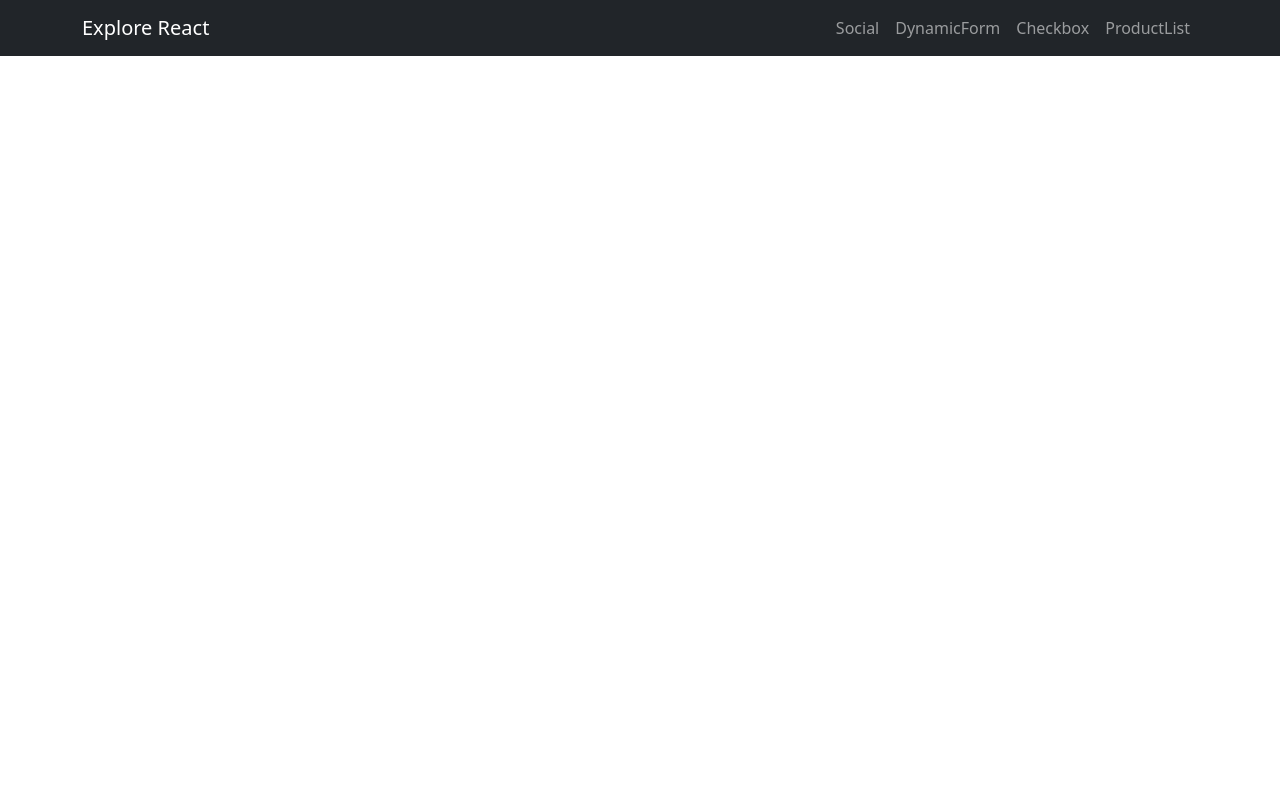
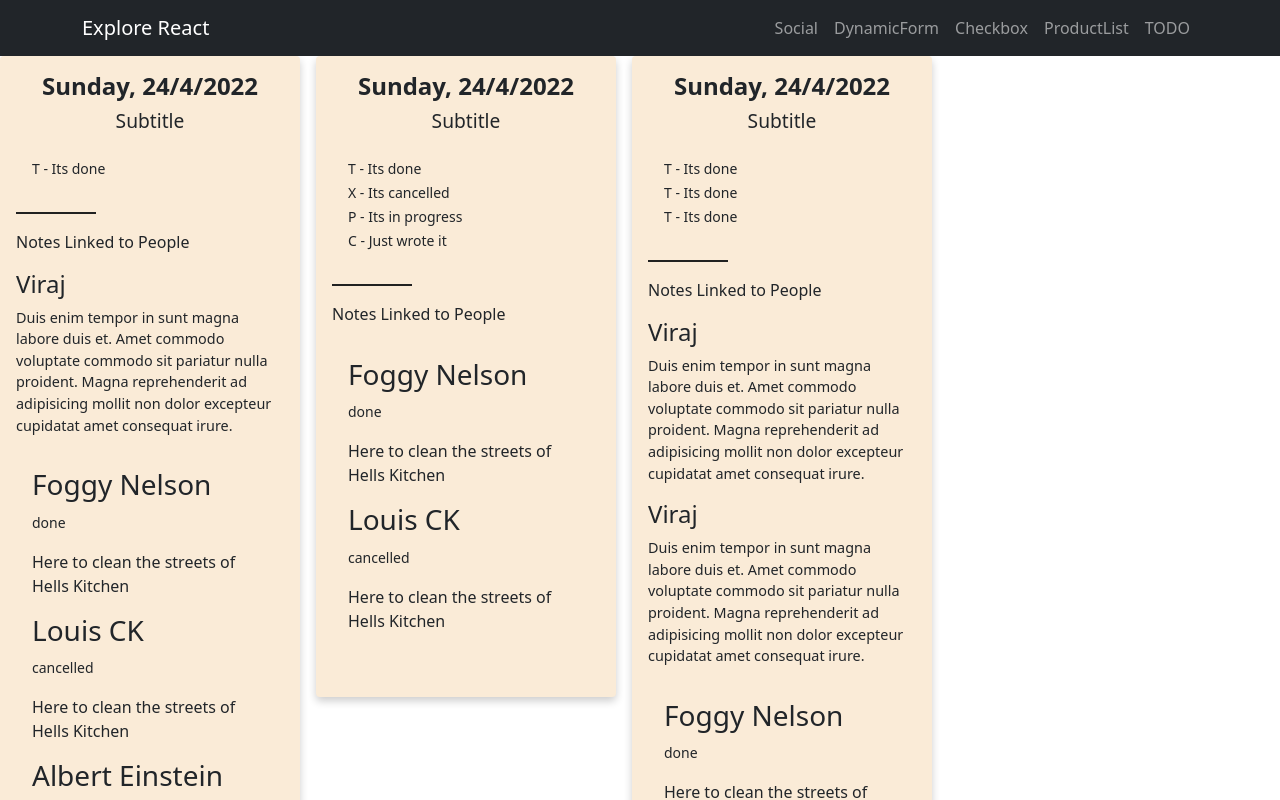
Before and after one commit to Mdromi/Full-Stack-Army, a React (Vite) app in the folder 33.Understand The Data From A Different Perspective/: page /todo in a window 1280 px wide. Shown: the top 800 px of the page. Built offline with nearby package versions, Linux system fonts and the light colour scheme.

Commit message:
lecture37 create todo app

```diff
--- a/33.Understand The Data From A Different Perspective/src/App.css
+++ b/33.Understand The Data From A Different Perspective/src/App.css
@@ -1,41 +1,74 @@
-#root {
-  max-width: 1280px;
-  margin: 0 auto;
-  padding: 2rem;
+
+body {
+  font-family: Arial, Helvetica, sans-serif;
+  color: #212121;
+}
+
+.day-card {
+  width: 300px;
+  padding: 1rem;
+  background-color: antiquewhite;
+  border-radius: 0.25rem;
+  box-shadow: 0 4px 8px 0 rgba(0, 0, 0, 0.2);
+}
+
+.title {
+  font-size: 1.5rem;
+  font-weight: 600;
   text-align: center;
 }
 
-.logo {
-  height: 6em;
-  padding: 1.5em;
-  will-change: filter;
-}
-.logo:hover {
-  filter: drop-shadow(0 0 2em #646cffaa);
-}
-.logo.react:hover {
-  filter: drop-shadow(0 0 2em #61dafbaa);
+.sub-title {
+  font-size: 1.2rem;
+  font-weight: 500;
+  text-align: center;
+  margin-top: 0.5rem;
 }
 
-@keyframes logo-spin {
-  from {
-    transform: rotate(0deg);
-  }
-  to {
-    transform: rotate(360deg);
-  }
+.tag-ul {
+  padding: 1rem;
 }
 
-@media (prefers-reduced-motion: no-preference) {
-  a:nth-of-type(2) .logo {
-    animation: logo-spin infinite 20s linear;
-  }
+.tag-ul li {
+  list-style-type: none;
 }
 
-.card {
-  padding: 2em;
+.line {
+  width: 5rem;
+  height: 2px;
+  background-color: #212121;
 }
 
-.read-the-docs {
-  color: #888;
+.notes {
+  line-height: 1.5;
+  margin-top: 1rem;
 }
+
+.comments {
+  margin-top: 1rem;
+}
+
+.comment-item h3 {
+  font-weight: 600;
+  font-size: 1.2rem;
+}
+.comment-item p {
+  font-size: 0.9rem;
+  margin-top: 0.5rem;
+}
+
+.tasks {
+  margin-top: 1rem;
+  padding: 1rem;
+}
+
+.tasks li {
+  list-style-type: none;
+  margin-bottom: 0.5rem;
+}
+
+.cards-group {
+  display: flex;
+  align-items: flex-start;
+  gap: 1rem;
+}
--- a/33.Understand The Data From A Different Perspective/src/App.jsx
+++ b/33.Understand The Data From A Different Perspective/src/App.jsx
@@ -1,7 +1,6 @@
 import React from "react";
-import DynamicForm from "./components/dynamic-form/DynamicForm";
 import Routers from "./components/router/Routers";
-import Social from "./components/social/Social";
+import './App.css'
 
 const App = () => {
   return (
--- /dev/null
+++ b/33.Understand The Data From A Different Perspective/src/components/Lecture-37/Todo.module.css
@@ -0,0 +1,79 @@
+* {
+    margin: 0;
+    padding: 0;
+    box-sizing: border-box;
+}
+
+body {
+    font-family: Arial, Helvetica, sans-serif;
+    color: #212121;
+}
+
+.day-card {
+    width: 300px;
+    padding: 1rem;
+    background-color: antiquewhite;
+    border-radius: 0.25rem;
+    box-shadow: 0 4px 8px 0 rgba(0, 0, 0, 0.2);
+}
+
+.title {
+    font-size: 1.5rem;
+    font-weight: 600;
+    text-align: center;
+}
+
+.sub-title {
+    font-size: 1.2rem;
+    font-weight: 500;
+    text-align: center;
+    margin-top: 0.5rem;
+}
+
+.tag-ul {
+    padding: 1rem;
+}
+
+.tag-ul li {
+    list-style-type: none;
+}
+
+.line {
+    width: 5rem;
+    height: 2px;
+    background-color: #212121;
+}
+
+.notes {
+    line-height: 1.5;
+    margin-top: 1rem;
+}
+
+.comments {
+    margin-top: 1rem;
+}
+
+.comment-item h3 {
+    font-weight: 600;
+    font-size: 1.2rem;
+}
+.comment-item p {
+    font-size: 0.9rem;
+    margin-top: 0.5rem;
+}
+
+.tasks {
+    margin-top: 1rem;
+    padding: 1rem;
+}
+
+.tasks li {
+    list-style-type: none;
+    margin-bottom: 0.5rem;
+}
+
+.cards-group {
+    display: flex;
+    align-items: flex-start;
+    gap: 1rem;
+}
--- /dev/null
+++ b/33.Understand The Data From A Different Perspective/src/components/Lecture-37/todo.jsx
@@ -0,0 +1,233 @@
+import React from 'react';
+
+const tasks = [
+    {
+        id: 'unique_id_001',
+        subtitle: 'Subtitle',
+        createdAt: '2022-04-24T18:04:42.792Z',
+        tags: [
+            {
+                id: 'tag-001',
+                text: 'Its done',
+                icon: 'T',
+            },
+        ],
+        comments: [
+            {
+                id: 'comment-id-001',
+                user: {
+                    avatar: 'xyz.com',
+                    name: 'Viraj',
+                    id: 'user-id-001',
+                },
+                text: 'Duis enim tempor in sunt magna labore duis et. Amet commodo voluptate commodo sit pariatur nulla proident. Magna reprehenderit ad adipisicing mollit non dolor excepteur cupidatat amet consequat irure.',
+            },
+        ],
+        tasks: [
+            {
+                id: 'task-001',
+                title: 'Foggy Nelson',
+                text: 'Here to clean the streets of Hells Kitchen',
+                status: 'done',
+            },
+            {
+                id: 'task-002',
+                title: 'Louis CK',
+                text: 'Here to clean the streets of Hells Kitchen',
+                status: 'cancelled',
+            },
+            {
+                id: 'task-003',
+                title: 'Albert Einstein',
+                text: 'Here to clean the streets of Hells Kitchen',
+                status: 'progress',
+            },
+            {
+                id: 'task-004',
+                title: 'Albert Einstein',
+                text: 'Here to clean the streets of Hells Kitchen',
+                status: 'progress',
+            },
+        ],
+    },
+    {
+        id: 'unique_id_002',
+        subtitle: 'Subtitle',
+        createdAt: '2022-04-24T18:04:42.792Z',
+        tags: [
+            {
+                id: 'tag-001',
+                text: 'Its done',
+                icon: 'T',
+            },
+            {
+                id: 'tag-002',
+                text: 'Its cancelled',
+                icon: 'X',
+            },
+            {
+                id: 'tag-003',
+                text: 'Its in progress',
+                icon: 'P',
+            },
+            {
+                id: 'tag-004',
+                text: 'Just wrote it',
+                icon: 'C',
+            },
+        ],
+        comments: [],
+        tasks: [
+            {
+                id: 'task-001',
+                title: 'Foggy Nelson',
+                text: 'Here to clean the streets of Hells Kitchen',
+                status: 'done',
+            },
+            {
+                id: 'task-002',
+                title: 'Louis CK',
+                text: 'Here to clean the streets of Hells Kitchen',
+                status: 'cancelled',
+            },
+        ],
+    },
+    {
+        id: 'unique_id_003',
+        subtitle: 'Subtitle',
+        createdAt: '2022-04-24T18:04:42.792Z',
+        tags: [
+            {
+                id: 'tag-001',
+                text: 'Its done',
+                icon: 'T',
+            },
+            {
+                id: 'tag-001',
+                text: 'Its done',
+                icon: 'T',
+            },
+            {
+                id: 'tag-001',
+                text: 'Its done',
+                icon: 'T',
+            },
+        ],
+        comments: [
+            {
+                id: 'comment-id-001',
+                user: {
+                    avatar: 'xyz.com',
+                    name: 'Viraj',
+                    id: 'user-id-001',
+                },
+                text: 'Duis enim tempor in sunt magna labore duis et. Amet commodo voluptate commodo sit pariatur nulla proident. Magna reprehenderit ad adipisicing mollit non dolor excepteur cupidatat amet consequat irure.',
+            },
+            {
+                id: 'comment-id-002',
+                user: {
+                    avatar: 'xyz.com',
+                    name: 'Viraj',
+                    id: 'user-id-001',
+                },
+                text: 'Duis enim tempor in sunt magna labore duis et. Amet commodo voluptate commodo sit pariatur nulla proident. Magna reprehenderit ad adipisicing mollit non dolor excepteur cupidatat amet consequat irure.',
+            },
+        ],
+        tasks: [
+            {
+                id: 'task-001',
+                title: 'Foggy Nelson',
+                text: 'Here to clean the streets of Hells Kitchen',
+                status: 'done',
+            },
+        ],
+    },
+];
+
+function getDay(dateStr) {
+    const date = new Date(dateStr).getDay();
+    const days = [
+        'Sunday',
+        'Monday',
+        'Tuesday',
+        'Wednesday',
+        'Thursday',
+        'Friday',
+        'Saturday',
+    ];
+
+    return days[date];
+}
+
+function formatDate(dateStr) {
+    const date = new Date(dateStr);
+    return `${date.getDate()}/${date.getMonth() + 1}/${date.getFullYear()}`;
+}
+
+
+const TagListItem = ({tag}) => {
+    return(
+        <li key={tag.id}><small>{tag.icon} - {tag.text}</small></li>
+    )
+}
+
+const CommentListItem = ({comment}) => {
+    return(
+        <div className='comment-item' key={comment.id} >
+            <h4>{comment.user.name}</h4>
+            <p>{comment.text}</p>
+        </div>
+    )
+}
+
+const TaskListItem = ({task}) => {
+    return (
+        <li key={task.id}>
+            <h3>{task.title}</h3>
+            <p>
+                <small>{task.status}</small>
+            </p>
+            <p>{task.text}</p>
+        </li>
+    )
+}
+
+const TaskCard = ({task}) => {
+    return (
+        <div className="day-card">
+            <h1 className="title">
+                {getDay(task.createdAt)}, {formatDate(task.createdAt)}
+            </h1>
+            <h3 className="sub-title">{task.subtitle}</h3>
+            <ul className="tag-ul">
+                {task.tags.map((tag) => (
+                    <TagListItem key={tag.id} tag={tag} />
+                ))}
+            </ul>
+            <div className="line" />
+            <p className="notes">Notes Linked to People</p>
+            <div className="comments">
+                {task.comments.map((comment) => (
+                    <CommentListItem key={comment.id} comment={comment} />
+                ))}
+            </div>
+            <ul className="tasks">
+                {task.tasks.map(task => (
+                    <TaskListItem key={task.id} task={task} />
+                ))}
+            </ul>
+        </div>
+    )
+}
+
+const Todo = () => {
+    return (
+        <div className="cards-group">
+            {tasks.map((task) => (
+                <TaskCard key={task.id} task={task} />
+            ))}
+        </div>
+    );
+}
+
+export default Todo;
--- a/33.Understand The Data From A Different Perspective/src/components/common/NavBar.jsx
+++ b/33.Understand The Data From A Different Perspective/src/components/common/NavBar.jsx
@@ -22,6 +22,9 @@ function NavBar() {
           <Nav.Link as={Link} to="/productList">
           ProductList
           </Nav.Link>
+          <Nav.Link as={Link} to="/todo">
+          TODO
+          </Nav.Link>
         </Nav>
       </Container>
     </Navbar>
--- a/33.Understand The Data From A Different Perspective/src/components/router/Routers.jsx
+++ b/33.Understand The Data From A Different Perspective/src/components/router/Routers.jsx
@@ -4,6 +4,7 @@ import Social from '../social/Social'
 import DynamicForm from '../dynamic-form/DynamicForm'
 import Checkbox from '../Lecture-36/checkbox'
 import ProductList from '../Lecture-36/productList'
+import TODO from '../Lecture-37/todo'
 
 function Routers() {
   return (
@@ -15,6 +16,7 @@ function Routers() {
           <Route path="/dynamic-form" element={<DynamicForm />} />
           <Route path="/checkbox" element={<Checkbox />} />
           <Route path="/productList" element={<ProductList />} />
+          <Route path="/todo" element={<TODO />} />
         </Routes>
       </header>
     </Router>
```
